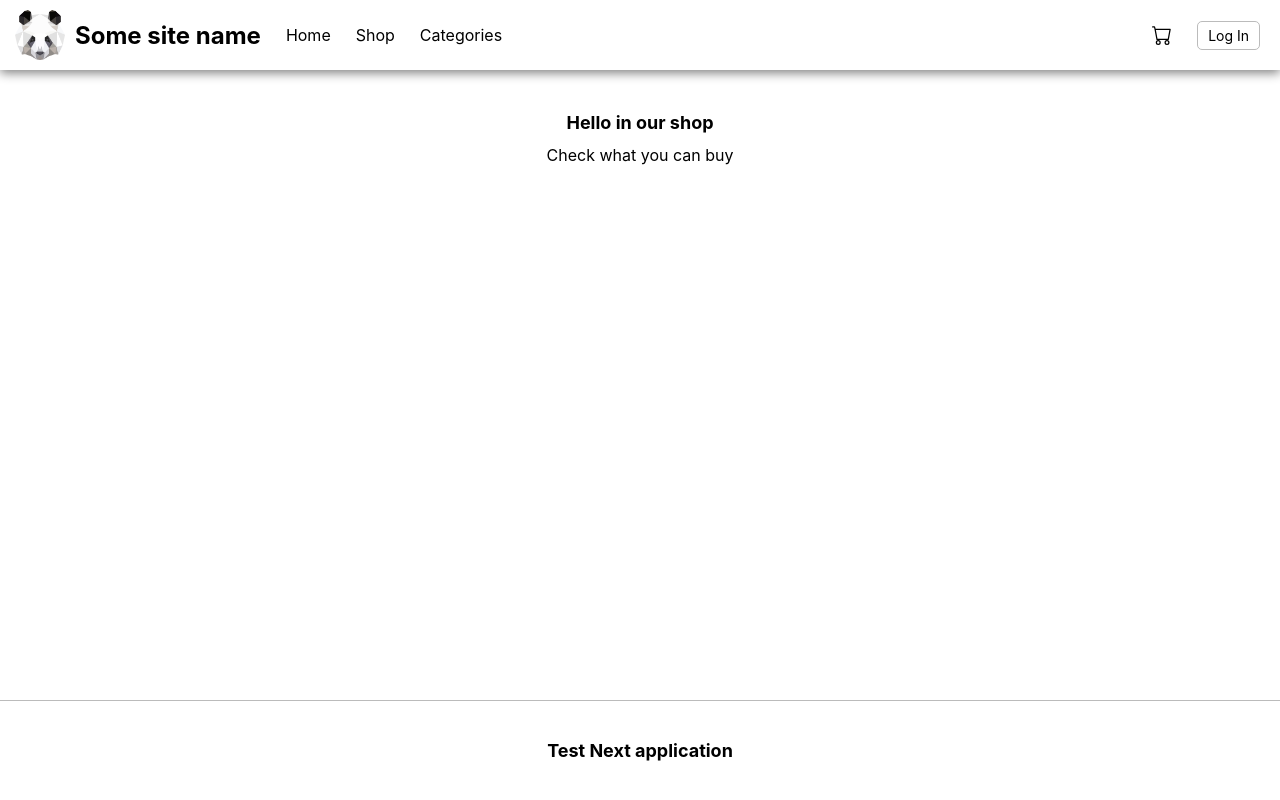
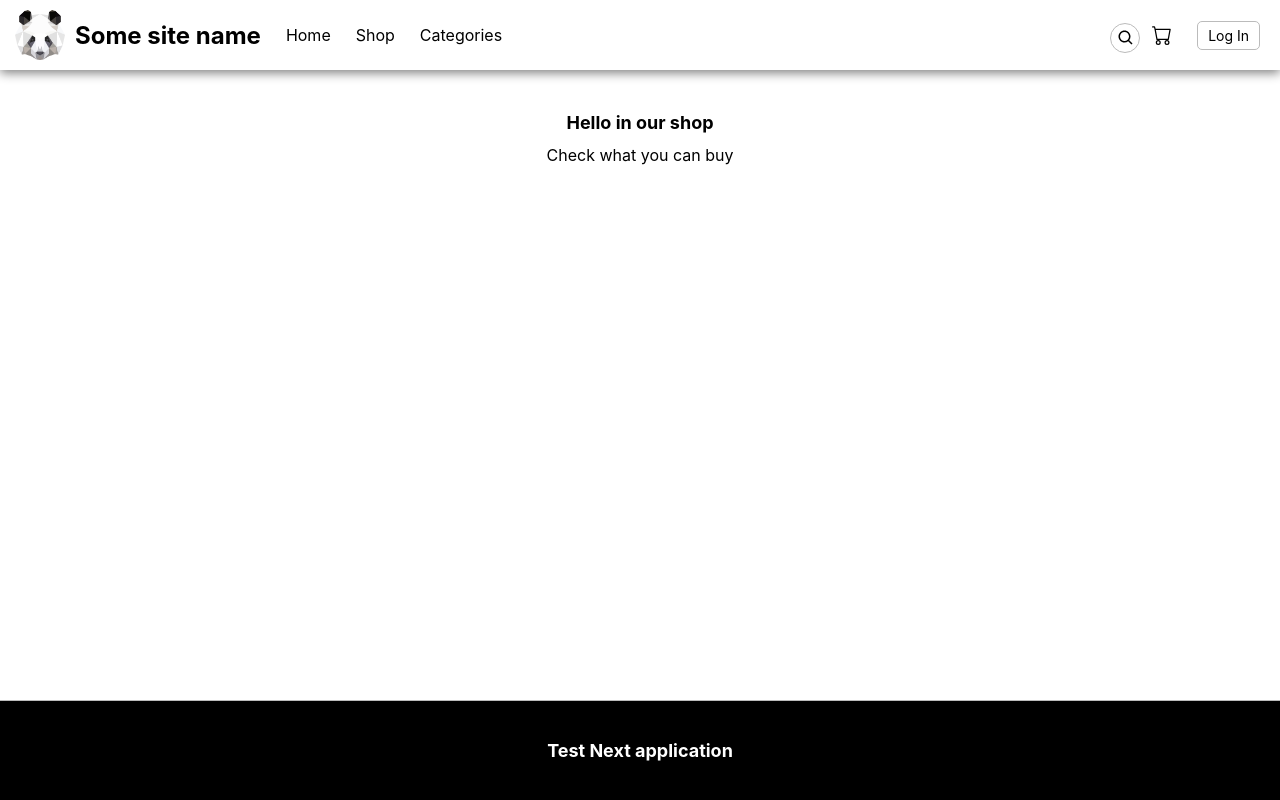
Before and after one commit to PandaCrab/next-test, a Next.js app: page / in a window 1280 px wide. Built offline with nearby package versions, Linux system fonts and the light colour scheme.

Commit message:
added search bar in header, animations

```diff
--- a/components/cartInfo.tsx
+++ b/components/cartInfo.tsx
@@ -16,9 +16,7 @@ const CartInfo = ({ open, setOpen, animation, setAnimation }) => {
 
     const router = useRouter();
     const cart = useSelector((state: {
-            order: {
-                clientOrder: Array<{id: string; _id: string}>
-            }
+            order: { clientOrder: Array<{id: string; _id: string}> }
         }) => state.order.clientOrder
     );
 
@@ -43,7 +41,7 @@ const CartInfo = ({ open, setOpen, animation, setAnimation }) => {
             array.forEach(product => total += product.price * (cart.filter(({ _id }) => _id === product._id).length));
         }
 
-        return total;
+        return total.toFixed(2);
     };
 
     const takeOrderedStuff = async () => {
--- a/components/productCard.tsx
+++ b/components/productCard.tsx
@@ -24,6 +24,10 @@ const ProductCard = (props) => {
 
     const dispatch = useDispatch();
     const router = useRouter();
+
+    const disabledBuyBtn = product.quantity === 0 || clientOrder.filter(
+        e => e._id === product._id
+    ).length >= product.quantity;
 
     const routeToProductInfo = (id) => {
         router.push(`/shop/${id}`);
@@ -84,7 +88,7 @@ const ProductCard = (props) => {
                             ? `${styles.cartButton} ${styles.ordered}`
                             : `${styles.cartButton}`
                     }
-                    disabled={product.quantity === 0}
+                    disabled={disabledBuyBtn}
                 >
                     <BsCart />
                 </button>
--- a/components/quantityReiser.tsx
+++ b/components/quantityReiser.tsx
@@ -50,7 +50,7 @@ const QuantityReiser = ({ product }) => {
             return true;
         }
 
-        if (quantityInOrder < quantity) {
+        if (quantityInOrder <= quantity) {
             return false
         }
     }
--- a/components/searchBar.tsx
+++ b/components/searchBar.tsx
@@ -1,15 +1,48 @@
-import React, { useState, useEffect } from 'react';
+import PropTypes from 'prop-types';
+import React, { useState, useEffect, useRef } from 'react';
 import { useDispatch } from 'react-redux';
 import { BiSearch } from 'react-icons/bi';
 
 import { putSearch } from '../redux/ducks/search';
 
 import styles from '../styles/SearchBar.module.scss';
+import { useClickOutside } from '../hooks';
 
-const SearchBar = () => {
+const SearchBar = ({ isOpen, setOpen }) => {
     const [isSearch, setSearch] = useState<string>('');
+    const [animation, setAnimation] = useState<boolean>(false);
+
+    const containerClass = `${styles.searchContainer} ${animation && (isOpen ? styles.open : styles.close)}`;
+
+    const inputRef: React.MutableRefObject<HTMLInputElement> = useRef();
+    const searchRef: React.MutableRefObject<HTMLDivElement> | null = useRef(null);
+    useClickOutside(searchRef, isOpen, () => setOpen(false));
 
     const dispatch = useDispatch();
+
+    const animationEndHandler = ({ animationName }) => {
+        if (animationName === 'search-open') {
+            setOpen(true);
+            setAnimation(true);
+        }
+
+        if (animationName === 'close-search') {
+            setOpen(false);
+            setAnimation(false);
+        }
+    };
+
+    const toggleSearch = () => {
+        setAnimation(true);
+
+        setOpen(!isOpen);
+    };
+
+    useEffect(() => {
+        if (isOpen) {
+            inputRef.current.focus();
+        }
+    }, [isOpen]);
 
     useEffect(() => {
         if (isSearch.length >= 3) {
@@ -22,19 +55,26 @@ const SearchBar = () => {
     }, [isSearch]);
 
     return (
-        <div className={styles.searchContainer}>
+        <div className={containerClass} ref={searchRef} onAnimationEnd={(event) => animationEndHandler(event)}>
             <input
+                ref={inputRef}
+                hidden={!isOpen}
                 className={styles.searchInput}
                 name="isSearch"
                 placeholder="What do we search for?"
                 value={isSearch}
                 onChange={({ target }) => setSearch(target.value)}
             />
-            <button className={styles.searchBtn}>
+            <button className={styles.searchBtn} onClick={() => toggleSearch()}>
                 <BiSearch />
             </button>
         </div>
     );
 };
 
+SearchBar.propTypes = {
+    isOpen: PropTypes.bool,
+    setOpen: PropTypes.func,
+};
+
 export default SearchBar;
--- a/components/site-layout.tsx
+++ b/components/site-layout.tsx
@@ -18,10 +18,11 @@ import { useClickOutside } from '../hooks';
 import type { userObject } from '../types/types';
 
 import styles from '../styles/SiteLayout.module.scss';
+import SearchBar from './searchBar';
 
 const SiteLayout = ({ children }) => {
     const [isOpen, setOpen] = useState<boolean>(false);
-    const [cartOpen, setCartOpen] = useState<boolean>(false);
+    const [searchOpen, setSearchOpen] = useState<boolean>(false);
     const [admin, setAdmin] = useState<boolean>(false);
     const [showCategories, setShowCategories] = useState<boolean>(false);
     const [username, setUsername] = useState<string>('');
@@ -29,7 +30,6 @@ const SiteLayout = ({ children }) => {
     const [errorMessage, setErrorMessage] = useState<string>('');
 
     const profileRef: React.MutableRefObject<HTMLDivElement> | null = useRef(null);
-    const cartRef: React.MutableRefObject<HTMLDivElement> | null = useRef(null);
 
     const router = useRouter();
 
@@ -146,6 +146,7 @@ const SiteLayout = ({ children }) => {
                     </div>
                 </div>
                 <div className={styles.loginCartWrapper}>
+                    <SearchBar isOpen={searchOpen} setOpen={setSearchOpen} />
                     <Cart />
                     <div
                         className={styles.profile}
--- a/styles/ProductCard.module.scss
+++ b/styles/ProductCard.module.scss
@@ -104,14 +104,13 @@ $green: green;
         }
 
         .deleteButton {
-            padding: 5px;
             display: flex;
             align-items: center;
             justify-content: center;
             background: $red;
             color: $white;
             font-weight: bold;
-            font-size: 14px;
+            font-size: 16px;
             border: 1px solid $lightgrayBorder;
             border-radius: 50%;
 
@@ -165,6 +164,10 @@ $green: green;
             &.ordered {
                 background-color: $green;
                 color: $white;
+
+                &:disabled {
+                    opacity: .6;
+                }
             }
 
             &.liked {
--- a/styles/SearchBar.module.scss
+++ b/styles/SearchBar.module.scss
@@ -1,48 +1,121 @@
 @use 'mixins/MediaMixins' as media;
 
 $lightgrayBorder: #bbbbbb;
+$white: white;
 
 .searchContainer {
-    padding: 5px;
-    width: 100%;
+    padding: 0;
+    width: 20px;
+    height: 20px;
     margin-bottom: 10px;
     display: flex;
     align-items: center;
-    justify-content: center;
+    justify-content: space-between;
+    background-color: $white;
+    border: 1px solid $lightgrayBorder;
+    border-radius: 50%;
+    position: absolute;
+    overflow: hidden;
+    top: 12px;
+    right: 95px;
+
+    &.open {
+        padding-right: 5px;
+        width: 180px;
+        border-radius: 5px;
+        animation: search-open .2s linear forwards;
+    }
+
+    &.close {
+        justify-content: center;
+        width: 20px;
+        border-radius: 50%;
+        animation: close-search .2s linear forwards;
+    }
+
+    @keyframes search-open {
+        0% {
+            width: 20px;
+            border-radius: 50%;
+        }
+        20% { border-radius: 5px; }
+        100% { width: 180px; border-radius: 5px;}
+    }
+
+    @keyframes close-search {
+        0% { width: 180px; border-radius: 5px; }
+        80% {width: 20px; border-radius: 5px;}
+        100% { border-radius: 50%; }
+    }
+
+    @include media.laptop {
+        width: 30px;
+        height: 30px;
+        top: 23px;
+        right: 140px;
+
+        &.open {
+            width: 300px;
+        }
+
+        &.close {
+            width: 30px;
+        }
+
+        @keyframes search-open {
+            0% { width: 30px; border-radius: 50%; }
+            20% { border-radius: 5px; }
+            100% { width: 300px; }
+        }
+
+        @keyframes close-search {
+            0% { width: 300px; border-radius: 5px; }
+            80% { width: 30px; border-radius: 5px; }
+            100% { border-radius: 50%; }
+        }
+    }
 
     .searchInput {
-        margin-right: 5px;
+        margin: 0;
         padding: 3px 6px;
-        width: 100%;
-        font-size: 12px;
-        border: 1px solid $lightgrayBorder;
+        font-size: 14px;
+        border: none;
         border-radius: 5px;
+        left: 0;
+
+        &:focus {
+            border: none;
+            outline: none;
+        }
 
         @include media.laptop {
-            margin: 10px;
             padding: 6px 12px;
-            width: 500px;
+            width: 200px;
             font-size: 16px;
         }
 
         @include media.desktop {
-            width: 600px;
-            font-size: 18px;
+            width: 500px;
         }
     }
 
     .searchBtn {
-        padding: 5px;
+        padding: 0;
         display: flex;
         align-items: center;
         justify-content: center;
         background: none;
         font-size: 12px;
-        border: 1px solid $lightgrayBorder;
+        border: none;
         border-radius: 50%;
+        outline: none;
+        cursor: pointer;
+        position: absolute;
+        right: 3px;
 
         @include media.laptop {
             font-size: 18px;
+            right: 4px;
         }
 
         @include media.desktop {
--- a/styles/SiteLayout.module.scss
+++ b/styles/SiteLayout.module.scss
@@ -358,7 +358,8 @@ $red: red;
         display: flex;
         align-items: center;
         justify-content: center;
-        background: $white;
+        background: $black;
+        color: $white;
         border-top: 1px solid $lightgrayBorder;
         position: relative;
         bottom: 0;
```
Also changed, not shown: pages/shop/[product].tsx (+5 -12 lines).
